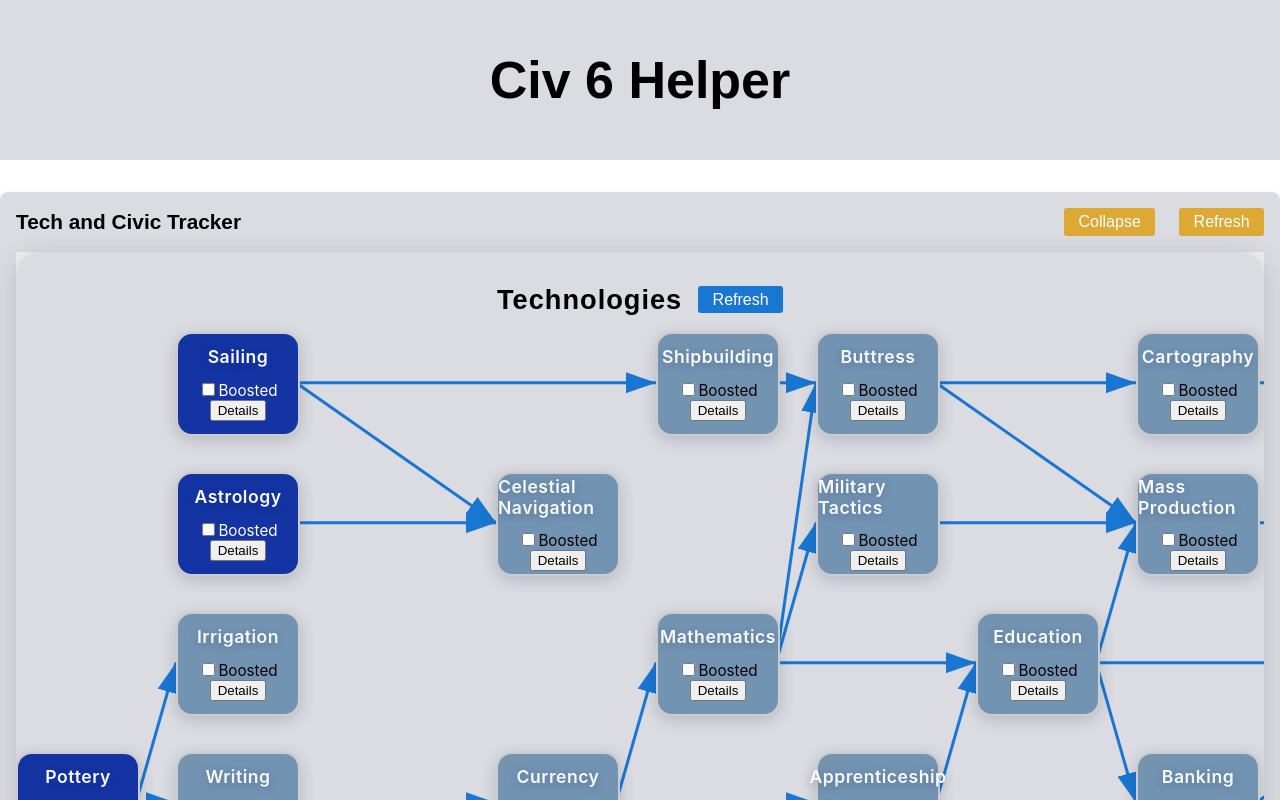
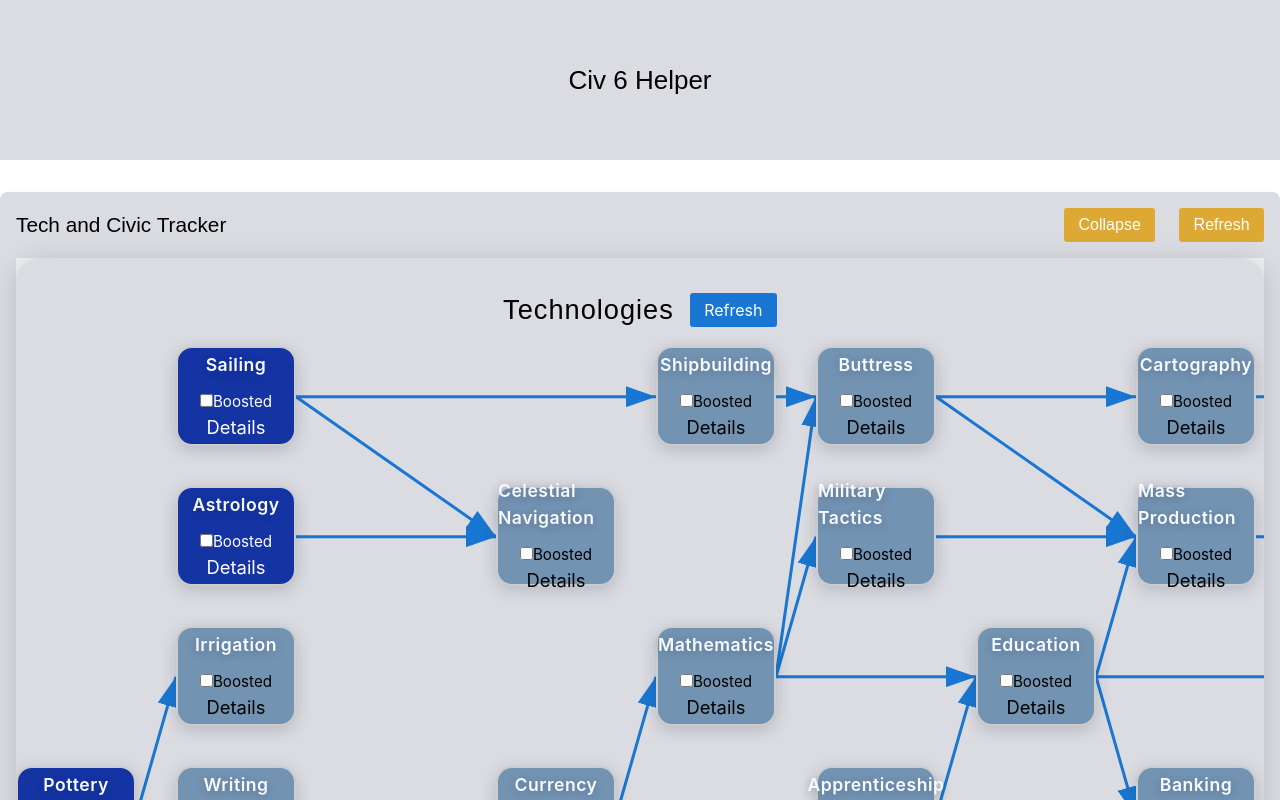
Before and after one commit to huntt3/Civ-6-Helper, a React (Vite) app: page / in a window 1280 px wide. Shown: the top 800 px of the page. Built offline with nearby package versions, Linux system fonts and the light colour scheme.

Commit message:
Commit 51. Debug vite, tailwind installation

```diff
--- a/package.json
+++ b/package.json
@@ -3,11 +3,13 @@
   "version": "0.1.0",
   "private": true,
   "dependencies": {
+    "@tailwindcss/vite": "^4.1.11",
     "@testing-library/jest-dom": "^5.16.5",
     "@testing-library/react": "^13.4.0",
     "@testing-library/user-event": "^14.4.3",
     "react": "^18.2.0",
     "react-dom": "^18.2.0",
+    "tailwindcss": "^4.1.11",
     "web-vitals": "^3.1.0"
   },
   "overrides": {
--- a/src/index.css
+++ b/src/index.css
@@ -1,3 +1,5 @@
+@import "tailwindcss";
+
 :root {
   --primary-text-color-dark: #000000;
   --secondary-text-color-dark: #333a3f;
```
Also changed, not shown: vite.config.mjs (renamed from vite.config.js), 1 other file (tests, documents, lock files or other folders).
